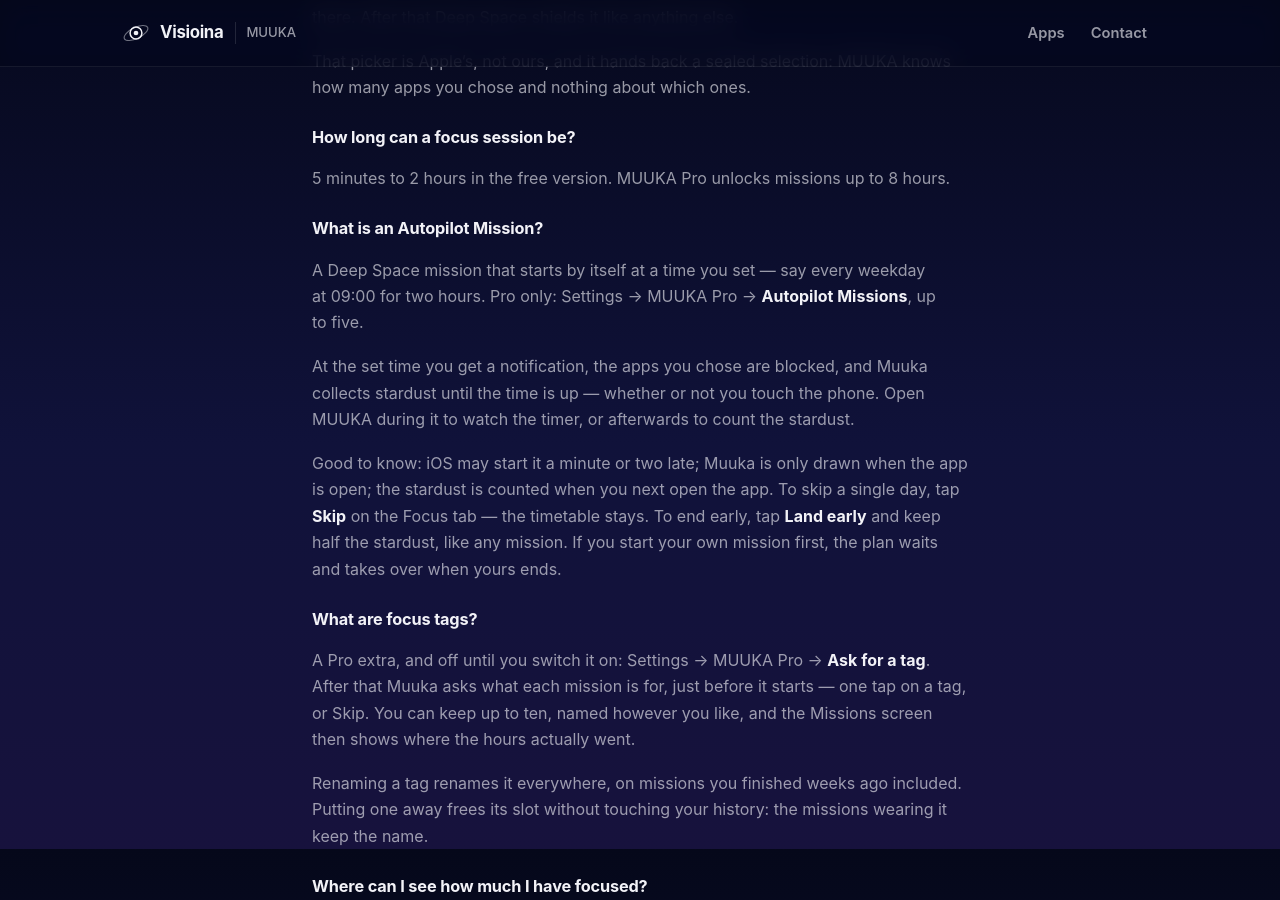
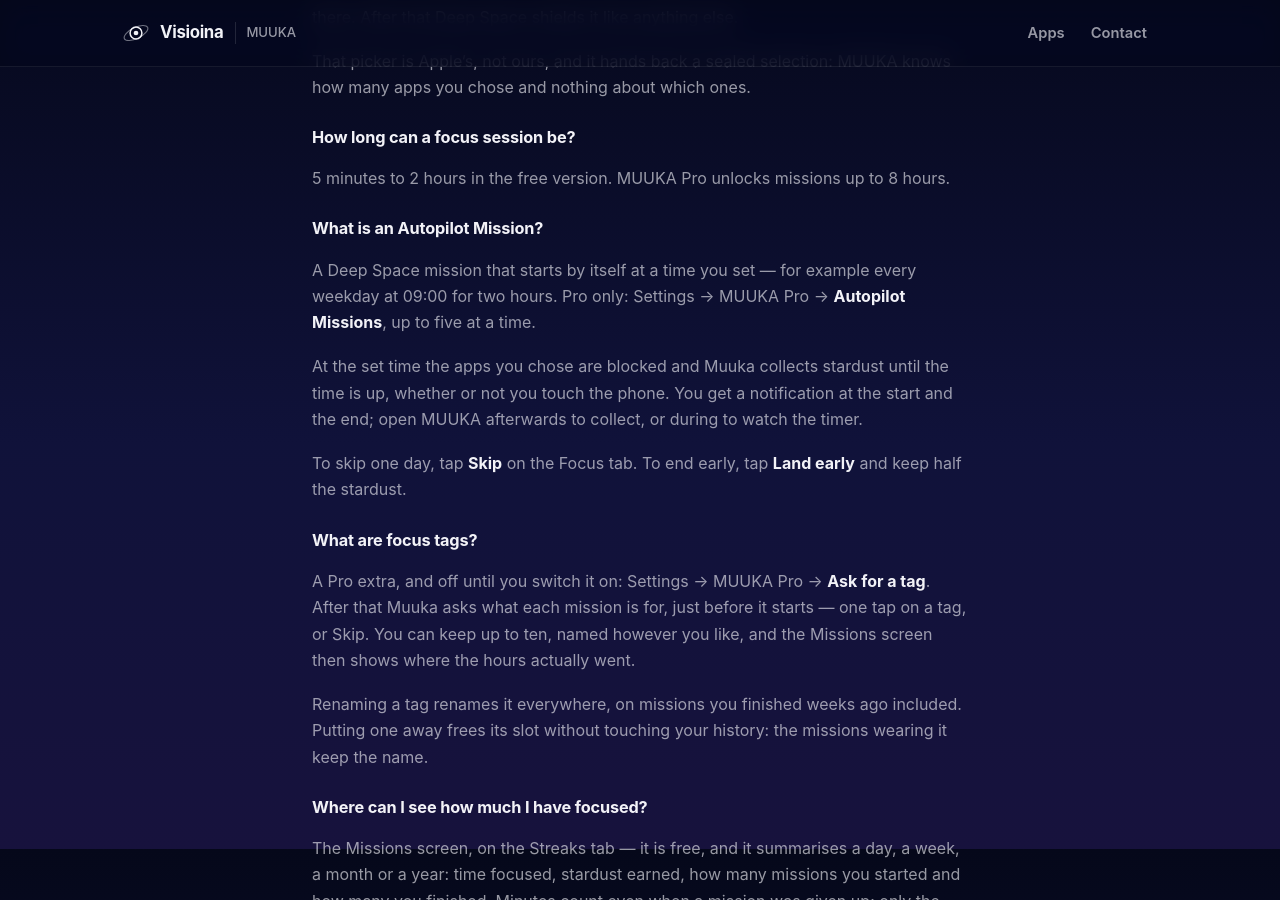
Before and after one commit to selinahti/visioinawebsite, a Jekyll site: the page built from _apps/muuka/faq.md, in a window 1280 px wide and 900 px high, scrolled down 1851 px. Built offline with Jekyll 4.4.1, drawn with Linux system fonts in a browser that asks for light colours.

Commit message:
Shorter Autopilot Mission FAQ entry
Co-Authored-By: Claude Opus 5 <noreply@anthropic.com>

```diff
--- a/_apps/muuka/faq.md
+++ b/_apps/muuka/faq.md
@@ -90,20 +90,17 @@ knows how many apps you chose and nothing about which ones.
 
 ### What is an Autopilot Mission?
 
-A Deep Space mission that starts by itself at a time you set — say every
-weekday at 09:00 for two hours. Pro only: Settings → MUUKA Pro → **Autopilot
-Missions**, up to five.
+A Deep Space mission that starts by itself at a time you set — for example
+every weekday at 09:00 for two hours. Pro only: Settings → MUUKA Pro →
+**Autopilot Missions**, up to five at a time.
 
-At the set time you get a notification, the apps you chose are blocked, and
-Muuka collects stardust until the time is up — whether or not you touch the
-phone. Open MUUKA during it to watch the timer, or afterwards to count the
-stardust.
+At the set time the apps you chose are blocked and Muuka collects stardust
+until the time is up, whether or not you touch the phone. You get a
+notification at the start and the end; open MUUKA afterwards to collect, or
+during to watch the timer.
 
-Good to know: iOS may start it a minute or two late; Muuka is only drawn when
-the app is open; the stardust is counted when you next open the app. To skip a
-single day, tap **Skip** on the Focus tab — the timetable stays. To end early,
-tap **Land early** and keep half the stardust, like any mission. If you start your own mission
-first, the plan waits and takes over when yours ends.
+To skip one day, tap **Skip** on the Focus tab. To end early, tap **Land
+early** and keep half the stardust.
 
 ### What are focus tags?
 
```
